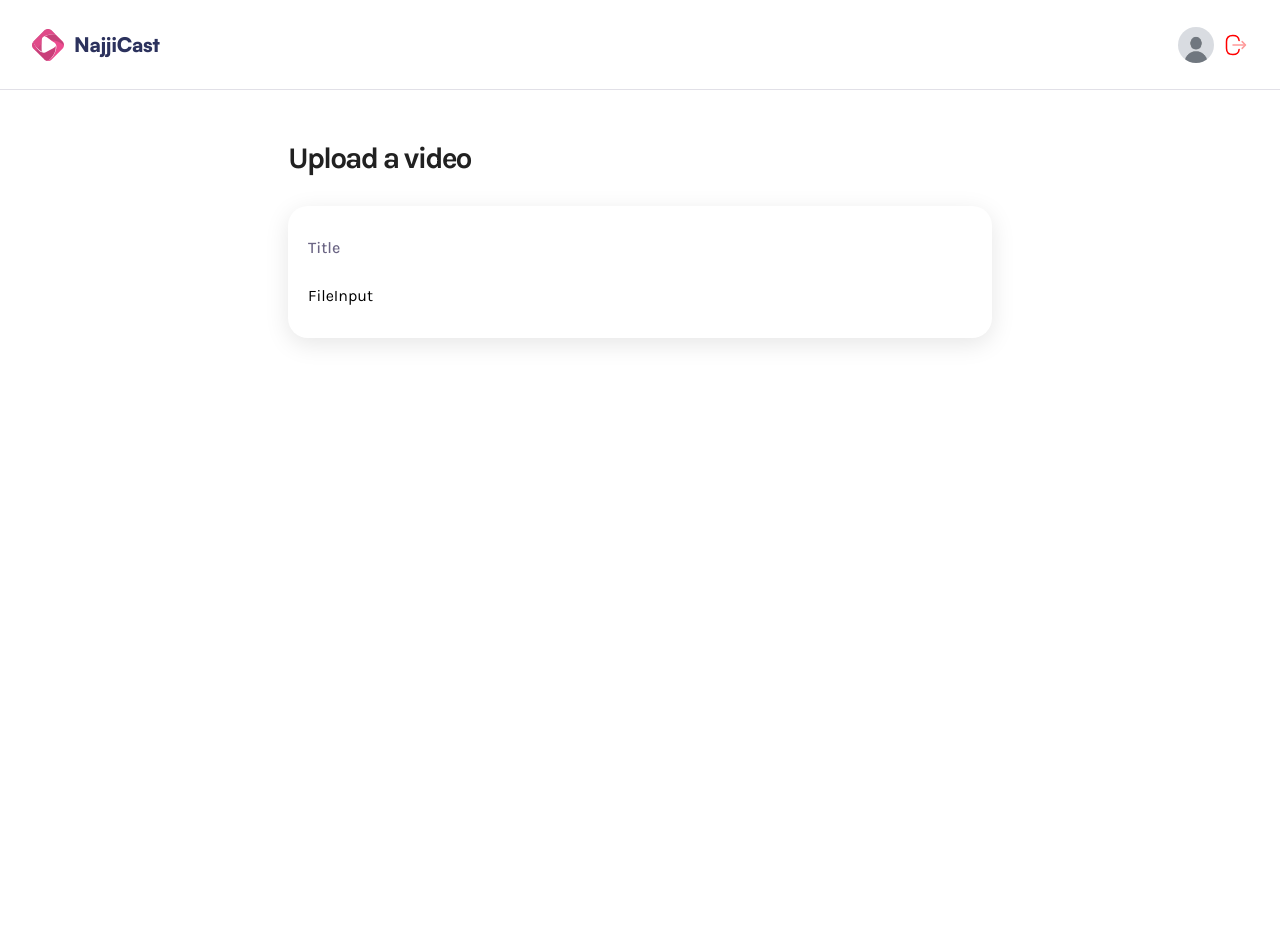
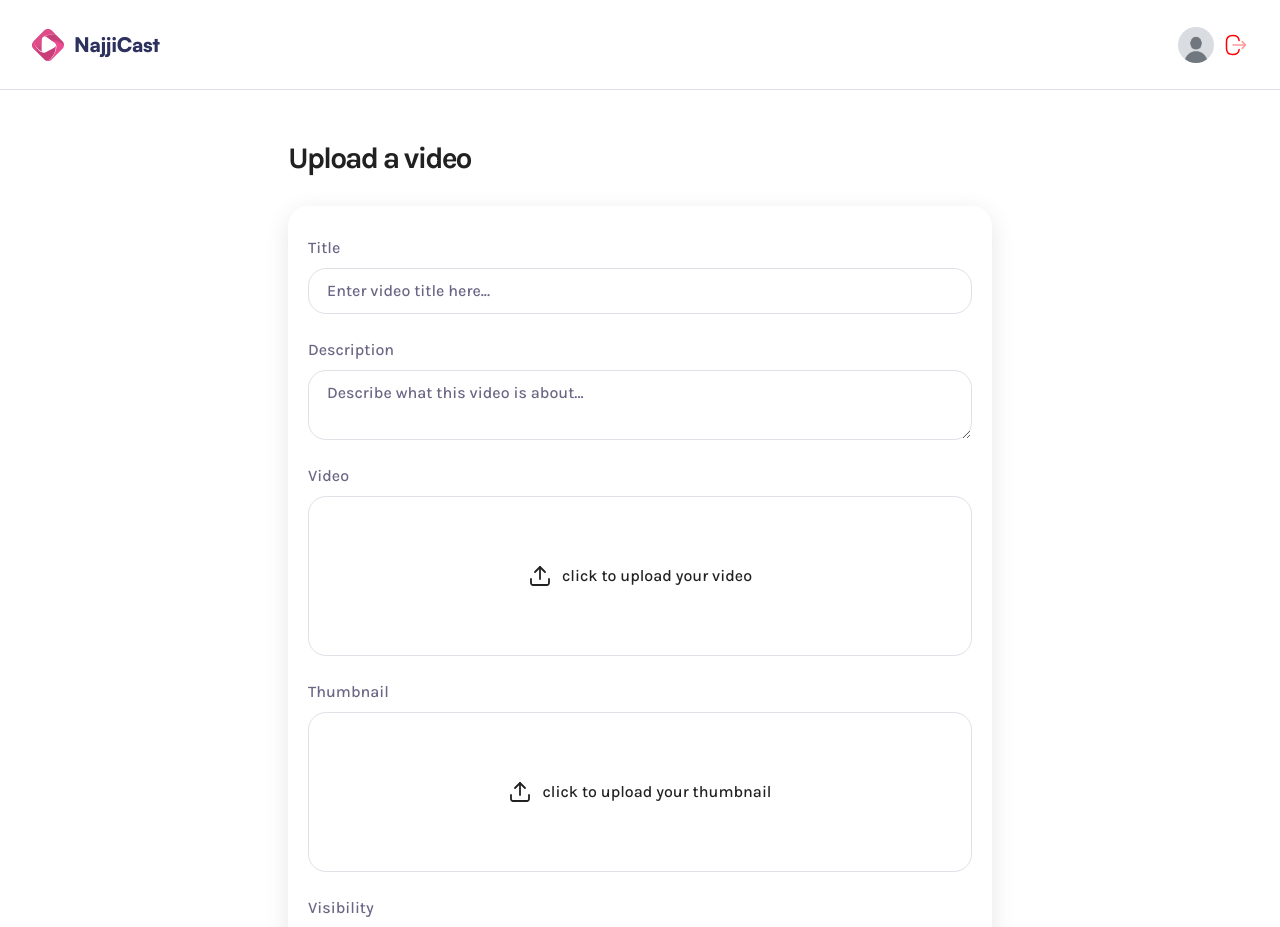
Before and after one commit to owenmicheal/screen-recording, a Next.js app: page /upload in a window 1280 px wide. Shown: the top 927 px of the page. Before the commit the page ends 800 px from the top, so only its background shows below. Built offline with nearby package versions, Linux system fonts and the light colour scheme.

Commit message:
implements the file input promps and the file input reusable component

```diff
--- a/app/(root)/upload/page.tsx
+++ b/app/(root)/upload/page.tsx
@@ -24,6 +24,9 @@
     }));
   };
 
+  const video = {};
+  const thumbnail = {};
+
   return (
     <div className="wrapper-md upload-page">
       <h1>Upload a video</h1>
@@ -40,7 +43,52 @@
           onChange={handleInputChange}
           placeholder="Enter video title here..."
         />
-        <FileInput />
+
+        <FormField
+          id="description"
+          label="Description"
+          value={formData.description}
+          as="textarea"
+          onChange={handleInputChange}
+          placeholder="Describe what this video is about..."
+        />
+
+        <FileInput
+          id="video"
+          label="Video"
+          accept="video/*"
+          file={video.file}
+          previewUrl={video.previewUrl}
+          inputRef={video.inputRef}
+          onChange={video.handleFileChange}
+          onReset={video.resetFile}
+          type="video"
+        />
+
+        <FileInput
+          id="thumbnail"
+          label="Thumbnail"
+          accept="image/*"
+          file={thumbnail.file}
+          previewUrl={thumbnail.previewUrl}
+          inputRef={thumbnail.inputRef}
+          onChange={thumbnail.handleFileChange}
+          onReset={thumbnail.resetFile}
+          type="image"
+        />
+
+        <FormField
+          id="visibility"
+          label="Visibility"
+          value={formData.visibility}
+          as="select"
+          options={[
+            { value: "public", label: "Public" },
+            { value: "private", label: "Private" },
+          ]}
+          onChange={handleInputChange}
+          placeholder="Describe what this video is about..."
+        />
       </form>
     </div>
   );
--- a/components/FileInput.tsx
+++ b/components/FileInput.tsx
@@ -1,7 +1,56 @@
-import React from "react";
+import Image from "next/image";
 
-const FileInput = () => {
-  return <div>FileInput</div>;
-};
+const FileInput = ({
+  id,
+  label,
+  accept,
+  file,
+  previewUrl,
+  inputRef,
+  onChange,
+  onReset,
+  type,
+}: FileInputProps) => (
+  <section className="file-input">
+    <label htmlFor={id}>{label}</label>
+    <input
+      type="file"
+      id={id}
+      accept={accept}
+      hidden
+      ref={inputRef}
+      onChange={onChange}
+    />
+
+    {!previewUrl ? (
+      <figure onClick={() => inputRef.current?.click()}>
+        <Image
+          src="/assets/icons/upload.svg"
+          alt="Upload Icon"
+          width={24}
+          height={24}
+        />
+        <p>click to upload your {id}</p>
+      </figure>
+    ) : (
+      <div>
+        {type === "video" ? (
+          <video src={previewUrl} controls />
+        ) : (
+          <Image src={previewUrl} alt={`Selected ${id}`} fill />
+        )}
+        <button type="button" onClick={onReset}>
+          <Image
+            src="/assets/icons/close.svg"
+            alt="Close Icon"
+            width={16}
+            height={16}
+          />
+        </button>
+        <p>{file?.name}</p>
+      </div>
+    )}
+  </section>
+);
 
 export default FileInput;
--- a/components/FormField.tsx
+++ b/components/FormField.tsx
@@ -1,5 +1,3 @@
-import React from "react";
-
 const FormField = ({
   id,
   label,
@@ -9,14 +7,36 @@
   placeholder,
   as = "input",
   options = [],
-}: FormFieldProps) => {
-  const inputToRender =
-    as === "input" ? "input" : as === "textarea" ? "textarea" : "select";
-  return (
-    <div className="form-field">
-      <label htmlFor={id}>{label}</label>
-    </div>
-  );
-};
+}: FormFieldProps) => (
+  <div className="form-field">
+    <label htmlFor={id}>{label}</label>
+    {as === "textarea" ? (
+      <textarea
+        id={id}
+        name={id}
+        value={value}
+        onChange={onChange}
+        placeholder={placeholder}
+      />
+    ) : as === "select" ? (
+      <select id={id} name={id} value={value} onChange={onChange}>
+        {options.map((option) => (
+          <option key={option.value} value={option.value}>
+            {option.label}
+          </option>
+        ))}
+      </select>
+    ) : (
+      <input
+        type={type}
+        id={id}
+        name={id}
+        value={value}
+        onChange={onChange}
+        placeholder={placeholder}
+      />
+    )}
+  </div>
+);
 
 export default FormField;
```
